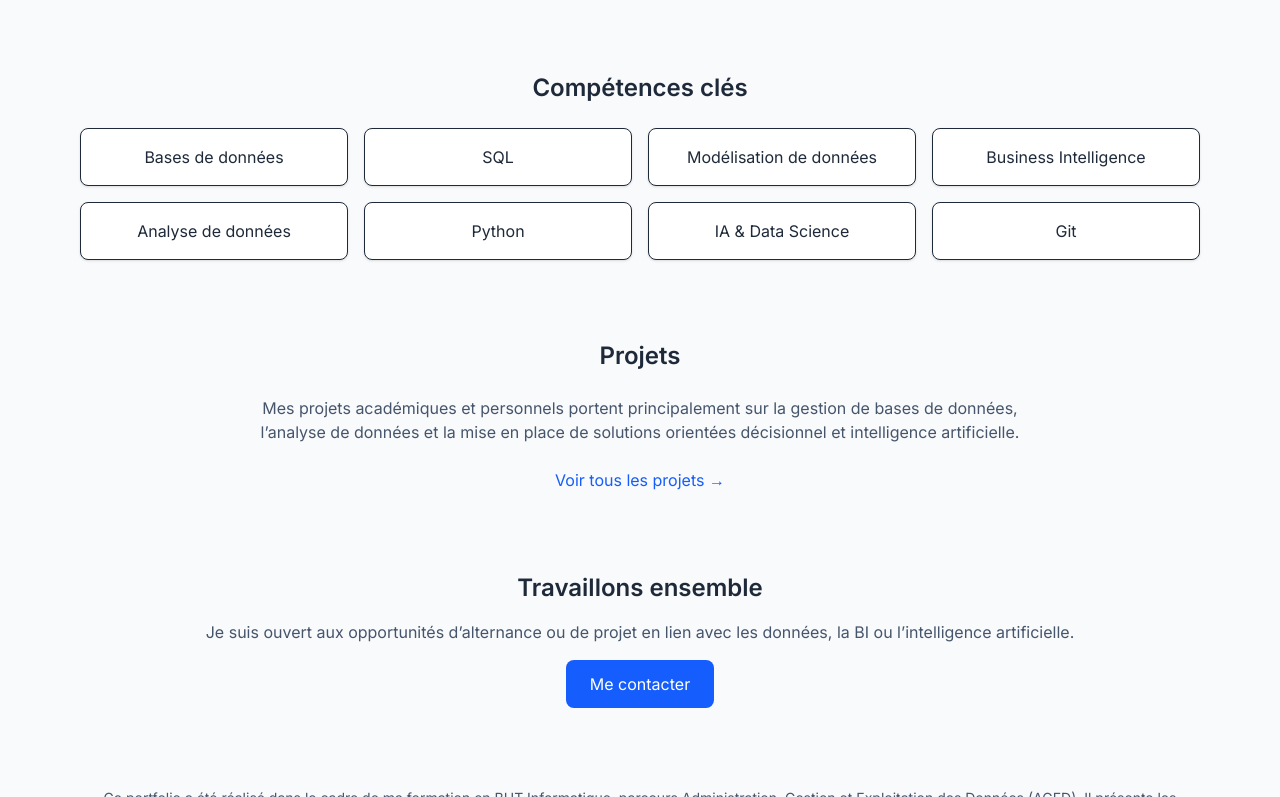
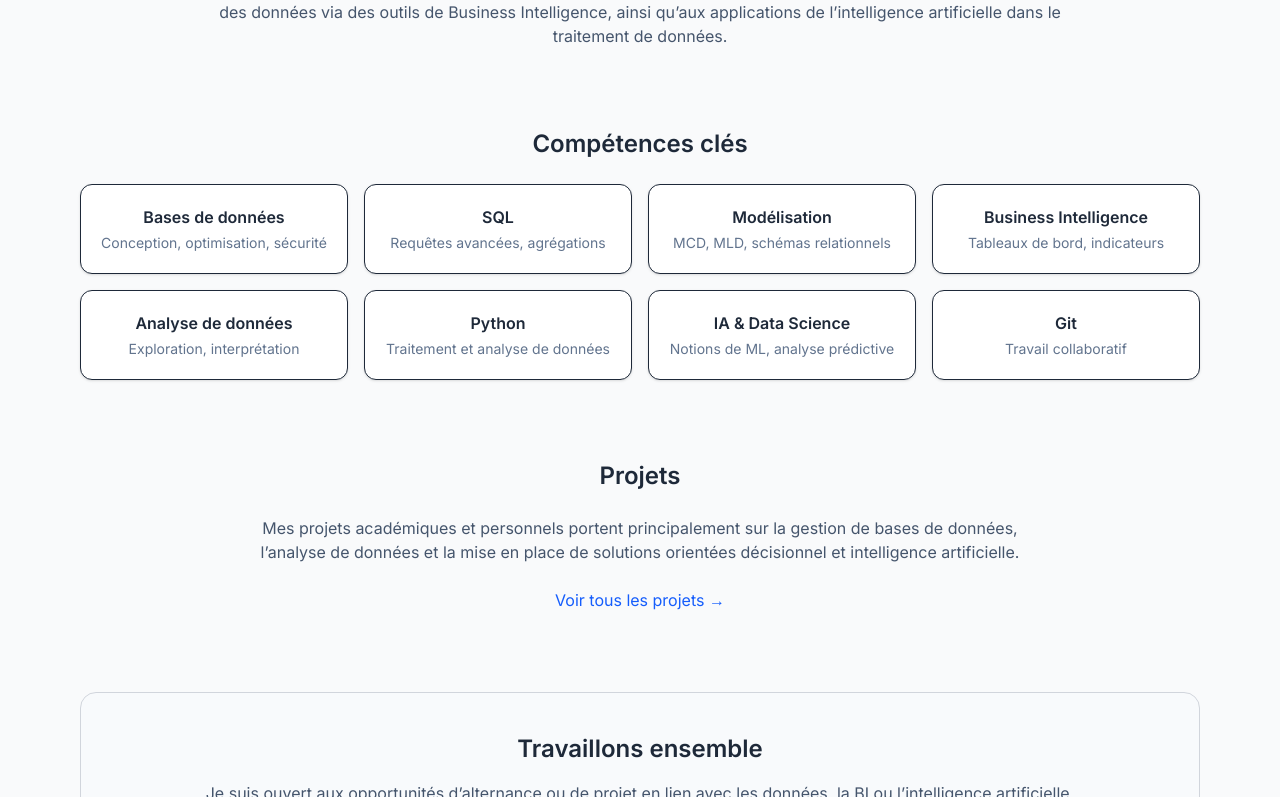
Before and after one commit to MyttocS82/portfolio, a Next.js app: page / in a window 1280 px wide. Shown: the part 623-1420 px from the top of the page. Built offline with nearby package versions, Linux system fonts and the light colour scheme.

Commit message:
ui: enhance home page hierarchy and professional positioning

```diff
--- a/app/page.tsx
+++ b/app/page.tsx
@@ -6,9 +6,13 @@ export default function HomePage() {
 
             {/* Hero */}
             <section className="text-center space-y-6">
-                <h1 className="text-4xl md:text-5xl font-bold">
+                <h1 className="text-4xl md:text-6xl font-bold">
                     Bonjour, je suis <span className="text-blue-600">Scott Michelon</span>
                 </h1>
+                <p className="text-sm uppercase tracking-widest text-slate-500">
+                    Data • Business Intelligence • Intelligence Artificielle
+                </p>
+
                 <p className="text-lg text-slate-600 max-w-3xl mx-auto">
                     Étudiant en BUT Informatique, parcours Administration, Gestion et Exploitation des Données (AGED),
                     je m’intéresse particulièrement aux problématiques liées aux bases de données, à la Business
@@ -48,23 +52,25 @@ export default function HomePage() {
                 <h2 className="text-2xl font-semibold text-center">Compétences clés</h2>
                 <div className="grid grid-cols-2 md:grid-cols-4 gap-4 text-center">
                     {[
-                        'Bases de données',
-                        'SQL',
-                        'Modélisation de données',
-                        'Business Intelligence',
-                        'Analyse de données',
-                        'Python',
-                        'IA & Data Science',
-                        'Git'
+                        { name: 'Bases de données', detail: 'Conception, optimisation, sécurité' },
+                        { name: 'SQL', detail: 'Requêtes avancées, agrégations' },
+                        { name: 'Modélisation', detail: 'MCD, MLD, schémas relationnels' },
+                        { name: 'Business Intelligence', detail: 'Tableaux de bord, indicateurs' },
+                        { name: 'Analyse de données', detail: 'Exploration, interprétation' },
+                        { name: 'Python', detail: 'Traitement et analyse de données' },
+                        { name: 'IA & Data Science', detail: 'Notions de ML, analyse prédictive' },
+                        { name: 'Git', detail: 'Travail collaboratif' },
                     ].map(skill => (
                         <div
-                            key={skill}
-                            className="p-4 bg-white rounded-lg shadow-sm border text-sm md:text-base
-                                        transition-all duration-300 hover:shadow-xl hover:-translate-y-1"
+                            key={skill.name}
+                            className="p-5 bg-white rounded-xl border shadow-sm
+               transition-all duration-300 hover:shadow-xl hover:-translate-y-1"
                         >
-                            {skill}
+                            <h3 className="font-semibold">{skill.name}</h3>
+                            <p className="text-sm text-slate-500 mt-1">{skill.detail}</p>
                         </div>
                     ))}
+
                 </div>
             </section>
 
@@ -87,7 +93,8 @@ export default function HomePage() {
             </section>
 
             {/* Call to Action */}
-            <section className="text-center space-y-4">
+            <section
+                className="text-center space-y-4 bg-slate-50 border rounded-2xl p-10 border-gray-300 transition-all duration-300 hover:shadow-xl">
                 <h2 className="text-2xl font-semibold">Travaillons ensemble</h2>
                 <p className="text-slate-600">
                     Je suis ouvert aux opportunités d’alternance ou de projet en
```
